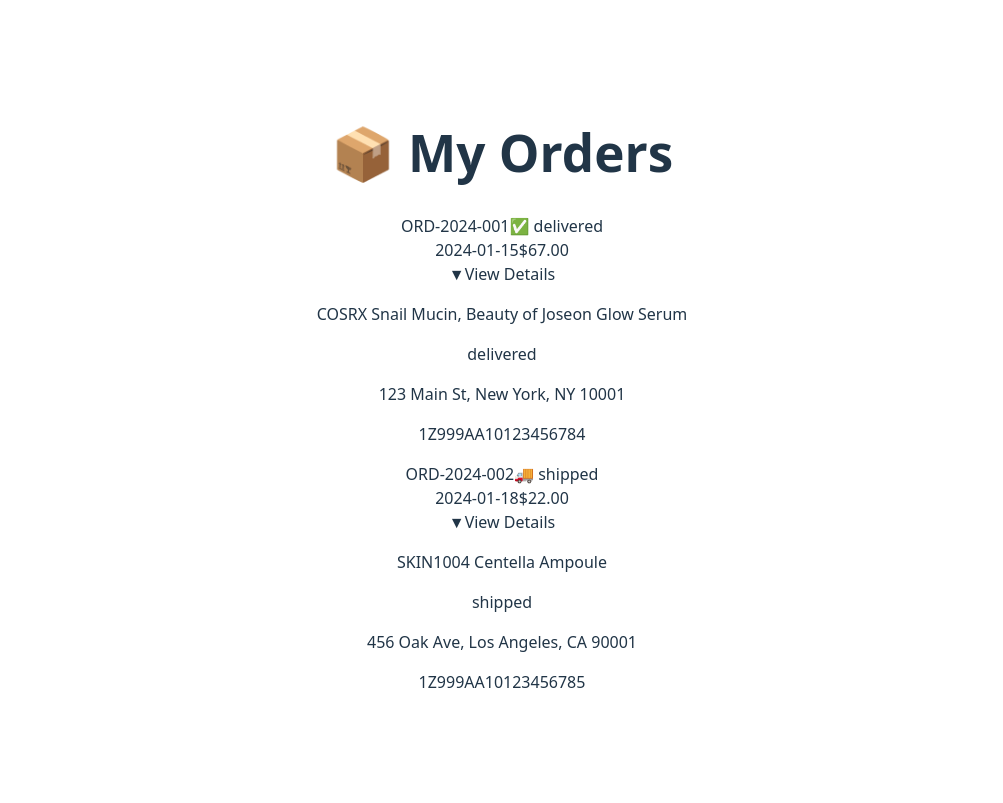
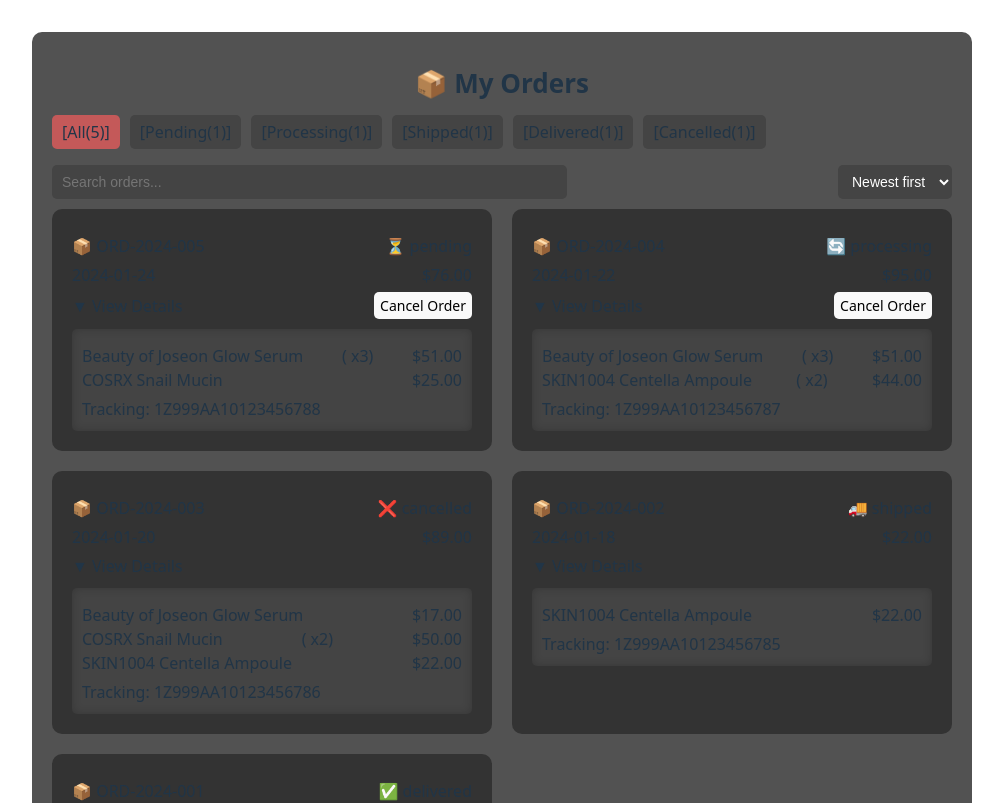
Before and after one commit to RyuHyoRi/react-test, a React (Vite) app: page /orders in a window 1280 px wide. Shown: the top 803 px of the page, without its empty margins (138-1141 px from the left). Built offline with nearby package versions, Linux system fonts and the light colour scheme.

Commit message:
3장 2과제

```diff
--- a/src/components/AdvancedQuantitySelector.jsx
+++ b/src/components/AdvancedQuantitySelector.jsx
@@ -45,6 +45,7 @@
         setOptionsValuesChanged(prev => !prev);
     };
 
+    // 초기 옵션 설정
     const getInitialOptions = () => {
         const initialOptions = {};
         options.forEach(option => {
--- a/src/components/OrderDashboardCard.jsx
+++ b/src/components/OrderDashboardCard.jsx
@@ -1,3 +1,5 @@
+import { useState } from 'react';
+
 function OrderDashboardCard({ order }) {
     let icon = "";
     const getIcon = (status) => {
@@ -10,6 +12,8 @@
                 return "⏳";
             case "cancelled":
                 return "❌";
+            case "processing":
+                return "🔄";
             default:
                 return "";
         }
@@ -19,10 +23,16 @@
         return items.reduce((total, item) => total + item.price * item.quantity, 0).toFixed(2);
     }
 
+    // 상세보기 탭
+    const [isDetailsTabOpen, setIsDetailsTabOpen] = useState(true);
+    const toggleDetailsTab = () => {
+        setIsDetailsTabOpen(!isDetailsTabOpen);
+    };
+
     return (
         <div className="order-dashboard-card">
             <div className="order-dashboard-card-header">
-                <span>{order.id}</span>
+                <span>📦 {order.id}</span>
                 <span>{getIcon(order.status)} {order.status}</span>
             </div>
             <div className="card-info">
@@ -30,17 +40,38 @@
                 <span>${getTotalPrice(order.items)}</span>
             </div>
             <div className="card-details-tab">
-                <div>
-                    <span>▼</span>
-                    <span>View Details</span>
+                <div onClick={toggleDetailsTab}>
+                    <span className="card-details-tab-icon">{isDetailsTabOpen ? "▼" : "▶"}</span>
+                    <span className="card-details-tab-text"> View Details</span>
                 </div>
+                {order.status === "delivered" ? (
+                    <button className="card-details-tab-button">
+                        Request Refund
+                    </button>
+                ) : order.status === "pending" || order.status === "processing" ? (
+                    <button className="card-details-tab-button">
+                        Cancel Order
+                    </button>
+                ) : null}
             </div>
-            <div className="order-dashboard-card-body">
-                <p>{order.items.map(item => item.name).join(", ")}</p>
-                <p>{order.status}</p>
-                <p>{order.shippingAddress}</p>
-                <p>{order.trackingNumber}</p>
-            </div>
+            {isDetailsTabOpen && (
+            <div className="card-details-content">
+                <ul className="item-row">
+                    {order.items.map(item => (
+                        <li className="item-col" key={item.id}>
+                            <span className="item-name">{item.name}</span>
+                            { item.quantity > 1 ? (
+                                <span className="item-quantity">&#40; x{item.quantity}&#41;</span>
+                            ) : null}
+                            <span className="item-price">${(item.price * item.quantity).toFixed(2)}</span>
+                        </li>
+                    ))}
+                </ul>
+                <div className="order-tracking-number">
+                    <span>Tracking: {order.trackingNumber}</span>
+                    </div>
+                </div>
+            )}
         </div>
     );
 }
--- a/src/pages/OrderDashboard.css
+++ b/src/pages/OrderDashboard.css
@@ -0,0 +1,122 @@
+.order-dashboard-page {
+    background-color: #525252;
+    padding: 20px;
+    border-radius: 10px;
+    margin: 20px;
+    width: 900px;
+    margin: 0 auto;
+}
+
+.order-dashboard-page h1 {
+    font-size: 26px;
+}
+
+.order-dashboard-card {
+    background-color: #333333;
+    padding: 20px;
+    border-radius: 10px;
+    width: calc(50% - 10px);
+    box-sizing: border-box;
+
+}
+
+.order-dashboard-card-header, .card-info, .card-details-tab {
+    display: flex;
+    flex-flow: row nowrap;
+    justify-content: space-between;
+    align-items: center;
+    margin: 5px 0;
+}
+
+.card-details-tab-button {
+    padding: 3px 5px;
+    font-size: 14px;
+    border-radius: 5px;
+}
+
+.card-details-content {
+    background-color: #444444;
+    padding: 10px;
+    border-radius: 5px;
+    margin-top: 10px;
+    box-shadow: 0 0 10px 0 rgba(0, 0, 0, 0.2) inset;
+}
+
+.item-row {
+    display: flex;
+    flex-flow: column nowrap;
+    justify-content: space-between;
+    margin: 5px 0;
+}
+
+.item-col {
+    display: flex;
+    flex-flow: row nowrap;
+    justify-content: space-between;
+    gap: 7px;
+    list-style: circle;
+}
+
+.order-tracking-number {
+    text-align: left;
+}
+
+.filter-options {
+    display: flex;
+    flex-flow: row wrap;
+    gap: 10px;
+}
+
+.filter-options li {
+    padding: 5px 10px;
+    border-radius: 5px;
+    background-color: #444444;
+    cursor: pointer;
+    transition: background-color 0.3s ease;
+}
+
+.filter-options li:hover {
+    outline: auto;
+}
+
+.filter-options li.active {
+    background-color: #c45959;
+}
+
+.search-options {
+    display: flex;
+    flex-flow: row nowrap;
+    margin-bottom: 10px;
+    justify-content: space-between;
+}
+
+.search-options input {
+    width: 55%;
+    padding: 8px 10px;
+    border-radius: 5px;
+    border: none;
+    background-color: #444444;
+    color: #ffffff;
+    font-size: 14px;
+    outline: none;
+}
+
+.search-options select {
+    padding: 8px 10px;
+    border-radius: 5px;
+    border: none;
+    background-color: #444444;
+    color: #ffffff;
+    font-size: 14px;
+    outline: none;
+}
+
+.order-dashboard-cards {
+    display: flex;
+    flex-flow: row wrap;
+    gap: 20px;
+}
+
+.order-summary {
+    margin-top: 20px;
+}
--- a/src/pages/OrderDashboard.jsx
+++ b/src/pages/OrderDashboard.jsx
@@ -1,4 +1,6 @@
 import OrderDashboardCard from "../components/OrderDashboardCard";
+import './OrderDashboard.css';
+import { useMemo, useState } from 'react';
 
 function OrderDashboard() {
     const initialOrders = [
@@ -23,15 +25,114 @@
             shippingAddress: "456 Oak Ave, Los Angeles, CA 90001",
             trackingNumber: "1Z999AA10123456785"
         },
+        {
+            id: "ORD-2024-003",
+            date: "2024-01-20",
+            items: [
+            { name: "Beauty of Joseon Glow Serum", quantity: 1, price: 17.00 },
+            { name: "COSRX Snail Mucin", quantity: 2, price: 25.00 },
+            { name: "SKIN1004 Centella Ampoule", quantity: 1, price: 22.00 }
+            ],
+            status: "cancelled",
+            shippingAddress: "789 Pine St, Chicago, IL 60601",
+            trackingNumber: "1Z999AA10123456786"
+        },
+        {
+            id: "ORD-2024-004",
+            date: "2024-01-22",
+            items: [
+            { name: "Beauty of Joseon Glow Serum", quantity: 3, price: 17.00 },
+            { name: "SKIN1004 Centella Ampoule", quantity: 2, price: 22.00 }
+            ],
+            status: "processing",
+            shippingAddress: "123 Main St, New York, NY 10001",
+            trackingNumber: "1Z999AA10123456787"
+        },
+        {
+            id: "ORD-2024-005",
+            date: "2024-01-24",
+            items: [
+            { name: "Beauty of Joseon Glow Serum", quantity: 3, price: 17.00 },
+            { name: "COSRX Snail Mucin", quantity: 1, price: 25.00 }
+            ],
+            status: "pending",
+            shippingAddress: "456 Oak Ave, Los Angeles, CA 90001",
+            trackingNumber: "1Z999AA10123456788"
+        }
     ];
 
+    const [orders] = useState(initialOrders);
+    const [activeFilter, setActiveFilter] = useState("all");
+    const [searchTerm, setSearchTerm] = useState("");
+    const [sortOption, setSortOption] = useState("newest");
+
+    // 필터 기능
+    const handleFilter = (status) => {
+        setActiveFilter(status);
+    };
+
+    // 검색 기능
+    const handleSearch = (e) => {
+        setSearchTerm(e.target.value);
+    };
+
+    // 정렬 기능
+    const handleSort = (e) => {
+        setSortOption(e.target.value);
+    };
+
+    const filteredOrders = useMemo(() => {
+        let result = [...orders];
+
+        if (activeFilter !== "all") {
+            result = result.filter(order => order.status === activeFilter);
+        }
+
+        if (searchTerm.trim()) {
+            result = result.filter(order => order.id.includes(searchTerm.trim()) || order.items.some(item => item.name.toLowerCase().includes(searchTerm.trim().toLowerCase())));
+        }
+
+        result.sort((a, b) => {
+            const dateA = new Date(a.date);
+            const dateB = new Date(b.date);
+            return sortOption === "oldest" ? dateA - dateB : dateB - dateA;
+        });
+
+        return result;
+    }, [orders, activeFilter, searchTerm, sortOption]);
+
     return (
-        <>
+        <div className="order-dashboard-page">
             <h1>📦 My Orders</h1>
-            {initialOrders.map(order => (
-                <OrderDashboardCard key={order.id} order={order} />
-            ))}
-        </>
+            <ul className="filter-options">
+                <li onClick={() => handleFilter("all")} className={activeFilter === "all" ? "active" : ""}>&#91;All({orders.length})&#93;</li>
+                <li onClick={() => handleFilter("pending")} className={activeFilter === "pending" ? "active" : ""}>&#91;Pending({orders.filter(order => order.status === "pending").length})&#93;</li>
+                <li onClick={() => handleFilter("processing")} className={activeFilter === "processing" ? "active" : ""}>&#91;Processing({orders.filter(order => order.status === "processing").length})&#93;</li>
+                <li onClick={() => handleFilter("shipped")} className={activeFilter === "shipped" ? "active" : ""}>&#91;Shipped({orders.filter(order => order.status === "shipped").length})&#93;</li>
+                <li onClick={() => handleFilter("delivered")} className={activeFilter === "delivered" ? "active" : ""}>&#91;Delivered({orders.filter(order => order.status === "delivered").length})&#93;</li>
+                <li onClick={() => handleFilter("cancelled")} className={activeFilter === "cancelled" ? "active" : ""}>&#91;Cancelled({orders.filter(order => order.status === "cancelled").length})&#93;</li>
+            </ul>
+            <div className="search-options">
+                <input type="text" placeholder="Search orders... " onChange={handleSearch} />
+                <select name="sort" id="sort" onChange={handleSort} value={sortOption}>
+                    <option value="newest">Newest first</option>
+                    <option value="oldest">Oldest first</option>
+                </select>
+            </div>
+            <div className="order-dashboard-cards">
+                {filteredOrders.map(order => (
+                    <OrderDashboardCard key={order.id} order={order} />
+                ))}
+            </div>
+            <div className="order-summary">
+                <div className="order-summary-title">── Order Summary ──</div>
+                <div className="order-summary-info">
+                    <span>Total Orders: {filteredOrders.length} </span>
+                    |
+                    <span> Total Spent: ${filteredOrders.reduce((total, order) => total + order.items.reduce((total, item) => total + item.price * item.quantity, 0), 0).toFixed(2)}</span>
+                </div>
+            </div>
+        </div>
     );
 }
 
```
